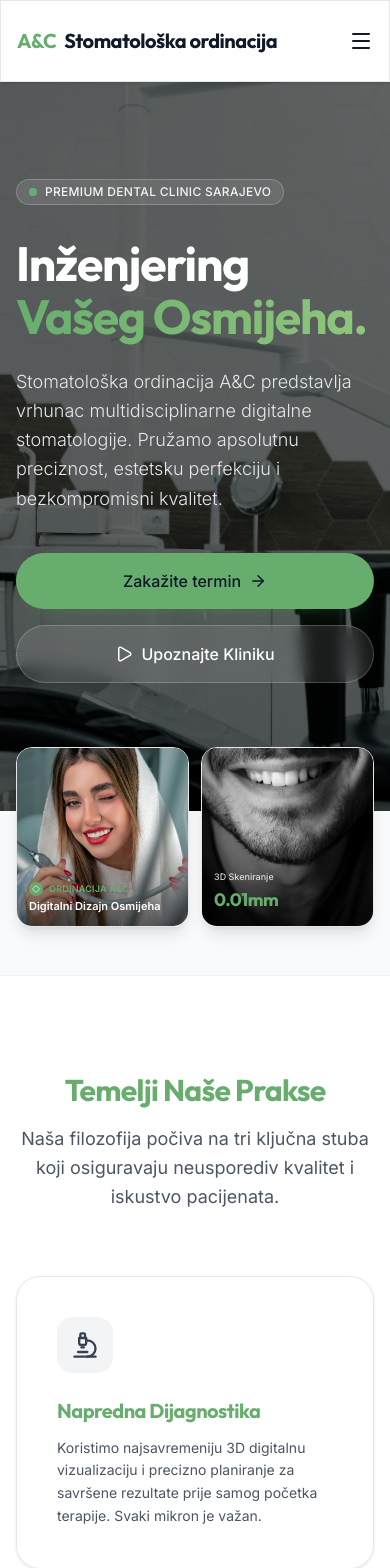
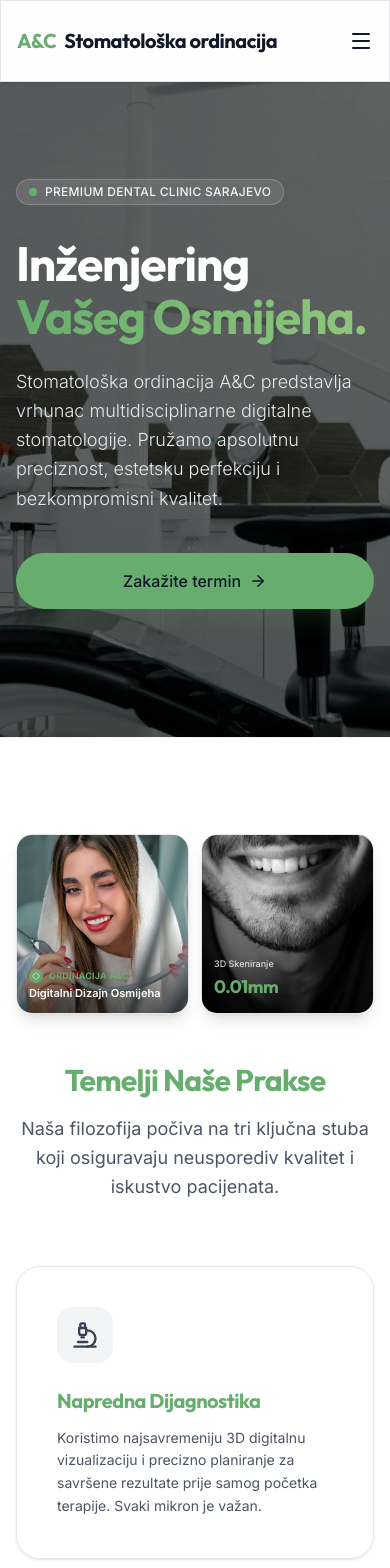
Before and after one commit to Gazda403/ac-stomatoloska-ordinacija, a React (Vite) app: page / in a window 390 px wide. Shown: the top 1568 px of the page. Built offline with nearby package versions, Linux system fonts and the light colour scheme.

Commit message:
Fix: hide Upoznajte Kliniku on mobile, move cards inside white Pillars section

```diff
--- a/src/App.tsx
+++ b/src/App.tsx
@@ -468,8 +468,8 @@ export default function App() {
                   >
                     Zakažite termin <ArrowRight size={18} />
                   </button>
-                  <button className="bg-white/10 lg:bg-white text-white lg:text-accent border border-white/20 lg:border-titanium-200 px-8 py-4 rounded-full text-base font-medium hover:bg-white/20 lg:hover:bg-titanium-100 luxury-transition flex items-center justify-center gap-2 backdrop-blur-sm">
-                    <Play size={18} className="text-white lg:text-titanium-500" /> Upoznajte Kliniku
+                  <button className="hidden lg:flex bg-white text-accent border border-titanium-200 px-8 py-4 rounded-full text-base font-medium hover:bg-titanium-100 luxury-transition items-center justify-center gap-2">
+                    <Play size={18} className="text-titanium-500" /> Upoznajte Kliniku
                   </button>
                 </div>
               </div>
@@ -511,9 +511,12 @@ export default function App() {
           </div>
         </section>
 
-        {/* Mobile-only floating cards below Hero, above Pillars */}
-        <div className="lg:hidden max-w-7xl mx-auto px-4 sm:px-6 relative z-10 -mt-16 mb-12">
-          <div className="flex gap-3 h-[180px] sm:h-[220px]">
+        {/* ── Pillars ── */}
+        <section id="pristup" className="py-24 bg-white border-y border-titanium-100">
+          <div className="max-w-7xl mx-auto px-4 sm:px-6 lg:px-8">
+
+            {/* Mobile-only twin cards inside white section */}
+            <div className="lg:hidden flex gap-3 h-[180px] sm:h-[220px] mb-12">
               <div className="flex-1 rounded-2xl border border-titanium-200 shadow-lg overflow-hidden relative group/m-c1">
                 <img src="/images/card1.jpg" alt="Digitalni Dizajn Osmijeha" className="w-full h-full object-cover transition-transform duration-700 group-hover/m-c1:scale-105" />
                 <div className="absolute inset-0 bg-gradient-to-t from-black/60 via-transparent to-transparent" />
@@ -536,11 +539,7 @@ export default function App() {
                 </div>
               </div>
             </div>
-        </div>
 
-        {/* ── Pillars ── */}
-        <section id="pristup" className="py-24 bg-white border-y border-titanium-100">
-          <div className="max-w-7xl mx-auto px-4 sm:px-6 lg:px-8">
             <div className="text-center max-w-3xl mx-auto mb-16">
               <h2 className="text-3xl md:text-4xl font-display font-bold text-accent mb-4">Temelji Naše Prakse</h2>
               <p className="text-titanium-600 text-lg leading-relaxed">
```
Lines whose indentation alone changed are shown as unchanged.
